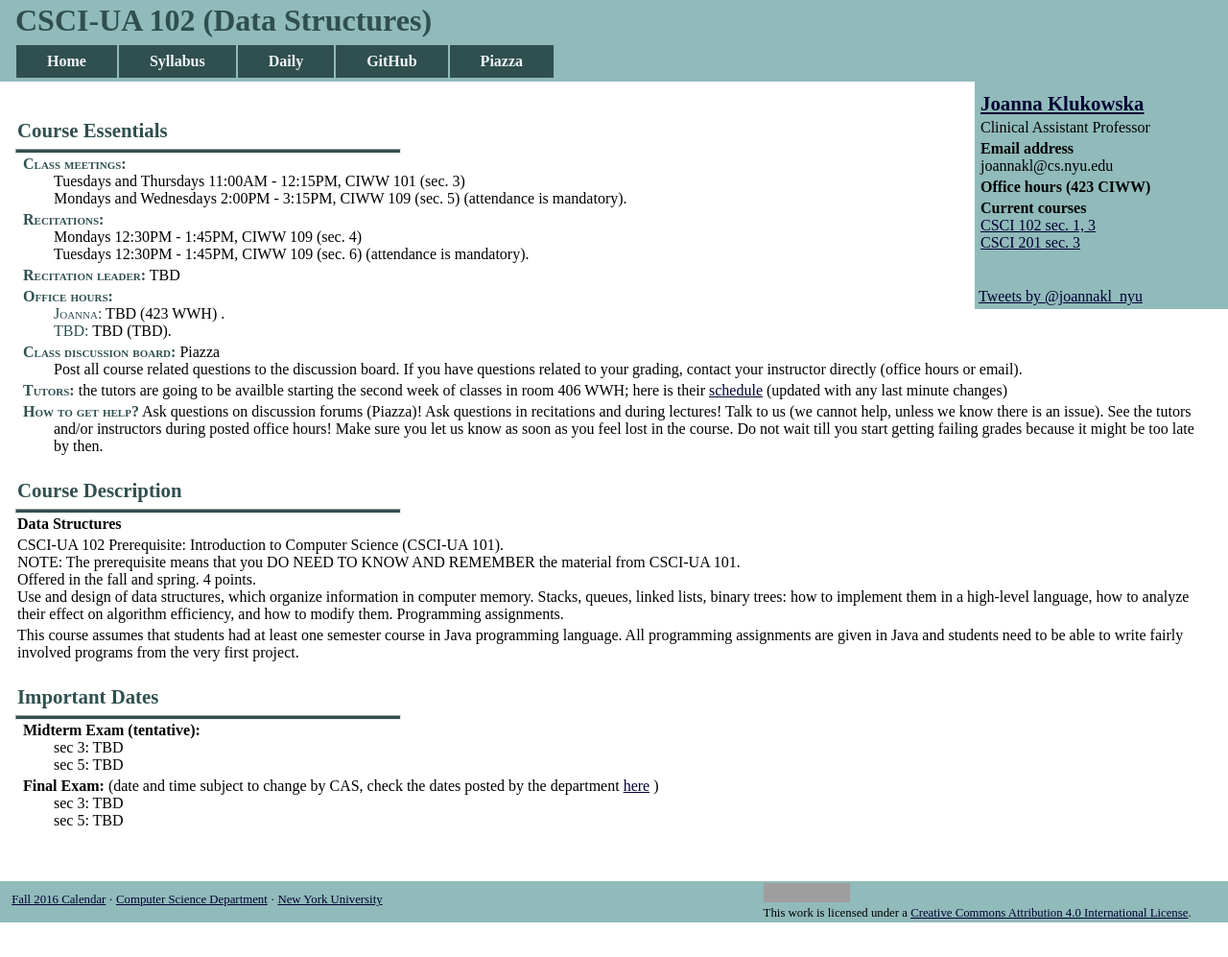
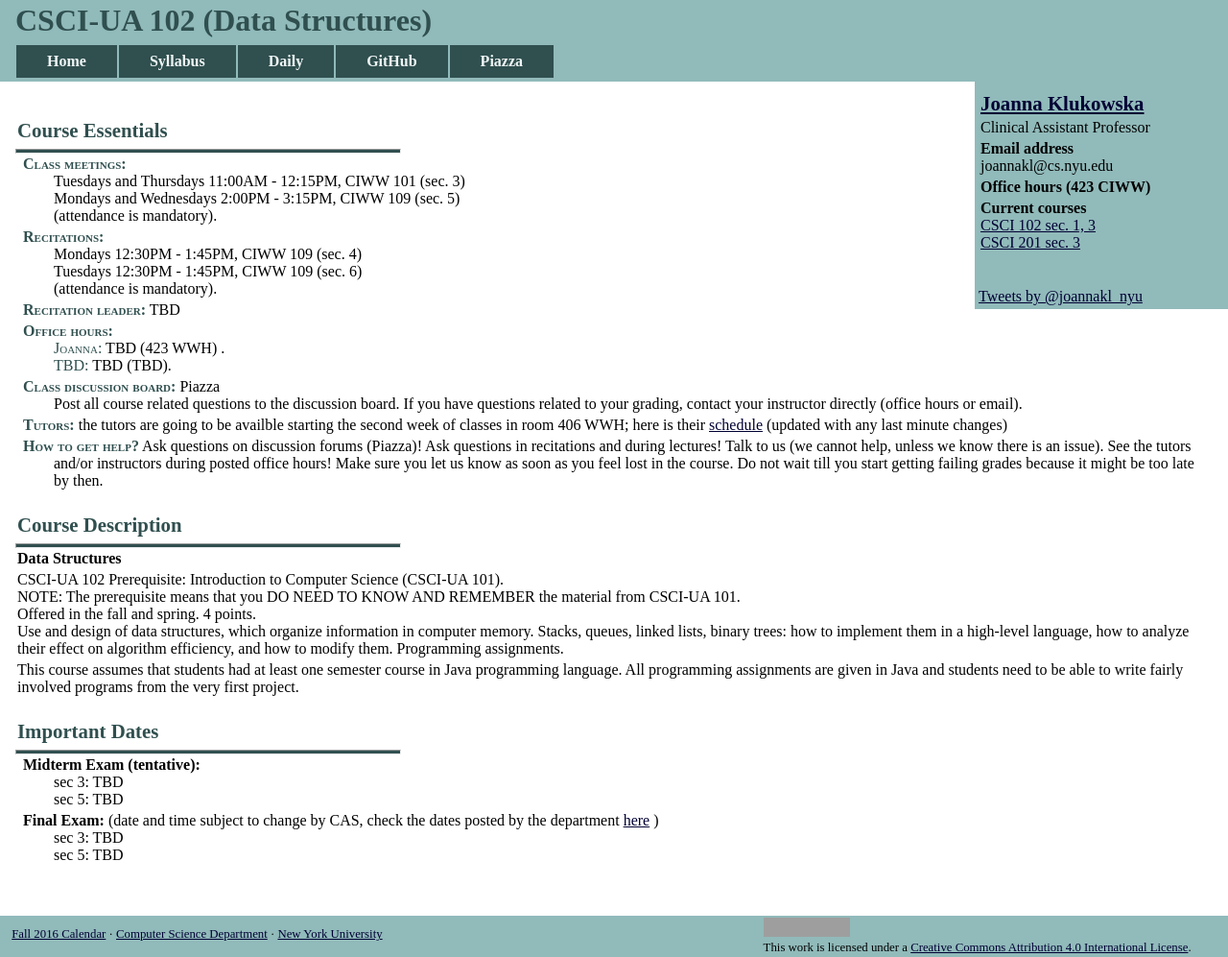
Before and after one commit to joannakl/cs102_f17, a Jekyll site: the page built from index.markdown, in a window 1280 px wide. Shown: the whole page at 96% size. Built offline with Jekyll 4.4.1, drawn with Linux system fonts in a browser that asks for light colours; comment, search, counter and statistics services are not loaded; before the commit the page ends 961 px from its top, so only the background shows below that; grey boxes are pictures that could not be loaded.

```diff
--- a/_config.yml
+++ b/_config.yml
@@ -20,10 +20,10 @@ course_number: "CSCI-UA 102"
 course_name: "Data Structures"
 course_section: "003,005"
 course_semester: "Fall 2017"
-course_time: "<br>Tuesdays and Thursdays 11:00AM - 12:15PM, CIWW 101 (sec. 3)<br>Mondays and Wednesdays 2:00PM - 3:15PM, CIWW 109 (sec. 5)"
+course_time: "<br>Tuesdays and Thursdays 11:00AM - 12:15PM, CIWW 101 (sec. 3)<br>Mondays and Wednesdays 2:00PM - 3:15PM, CIWW 109 (sec. 5)<br>"
 
 recitation_section: "004,006"
-recitation_time:  "<br>Mondays 12:30PM - 1:45PM, CIWW 109 (sec. 4)<br>Tuesdays 12:30PM - 1:45PM, CIWW 109 (sec. 6)"
+recitation_time:  "<br>Mondays 12:30PM - 1:45PM, CIWW 109 (sec. 4)<br>Tuesdays 12:30PM - 1:45PM, CIWW 109 (sec. 6)<br>"
 recitation_instructor_full: "TBD"
 recitation_instructor_name: "TBD"
 
```
